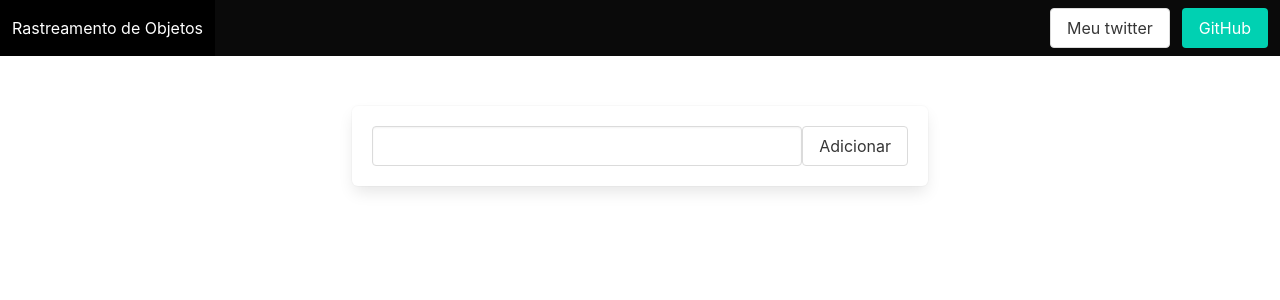
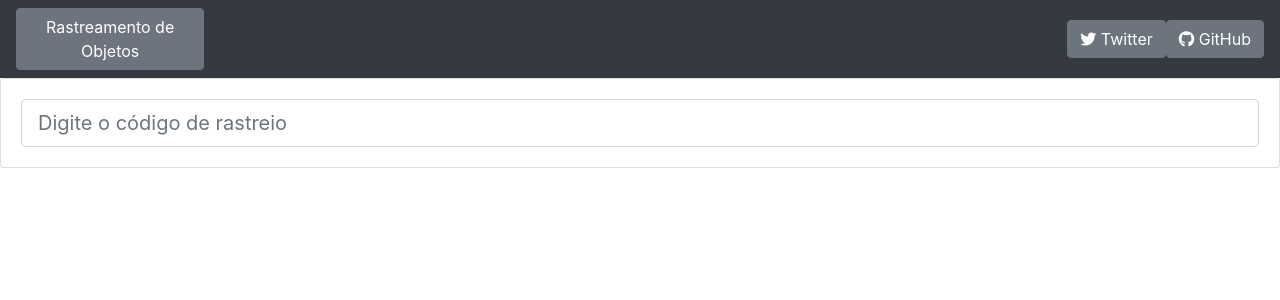
Before and after one commit to edilsonborges/react-correios, a React (Create React App) app: page / in a window 1280 px wide. Shown: the top 300 px of the page. Built offline with nearby package versions, Linux system fonts and the light colour scheme.

Commit message:
changing css

```diff
--- a/package.json
+++ b/package.json
@@ -3,7 +3,8 @@
   "version": "0.1.0",
   "private": true,
   "dependencies": {
-    "bulma": "^0.7.1",
+    "bootstrap": "^4.1.3",
+    "fontawesome": "^4.7.2",
     "react": "^16.4.2",
     "react-dom": "^16.4.2",
     "react-scripts": "1.1.4"
--- a/public/index.html
+++ b/public/index.html
@@ -8,6 +8,7 @@
       manifest.json provides metadata used when your web app is added to the
       homescreen on Android. See https://developers.google.com/web/fundamentals/engage-and-retain/web-app-manifest/
     -->
+    <link rel="stylesheet" href="https://use.fontawesome.com/releases/v5.2.0/css/all.css" integrity="sha384-hWVjflwFxL6sNzntih27bfxkr27PmbbK/iSvJ+a4+0owXq79v+lsFkW54bOGbiDQ" crossorigin="anonymous">
     <link rel="manifest" href="%PUBLIC_URL%/manifest.json">
     <link rel="shortcut icon" href="%PUBLIC_URL%/favicon.ico">
     <!--
--- a/src/App.css
+++ /dev/null
@@ -1,9 +0,0 @@
-.box-body {
-    text-align: center;
-    padding-top:50px;
-}
-
-.box {
-  width: 50%;
-  display: inline-flex;
-}
--- a/src/App.js
+++ b/src/App.js
@@ -1,13 +1,13 @@
 import React, { Component } from 'react';
-import Header from './components/Header';
+import Header from './components/layout/Header';
 import Body from './components/Body';
-import './App.css';
-import 'bulma/css/bulma.css';
+import 'bootstrap/dist/css/bootstrap.min.css';
+import 'fontawesome';
 
 class App extends Component {
   render() {
     return (
-      <div className="App">
+      <div className="conainer">
         <Header/>
         <Body/>
       </div>
--- a/src/components/Body.js
+++ b/src/components/Body.js
@@ -1,16 +1,13 @@
-import React, { Component } from 'react';
+import React, { Component } from "react";
 
 class Body extends Component {
   render() {
     return (
-      <div className="container">
-        <div className="box-body">
-          <div className="box">
-            <input className="input" label="teste"/>
-            <button className="button">Adicionar</button>
-          </div>
+      <form className="card  text-center">
+        <div className="card-body">
+          <input className="form-control form-control-lg" placeholder="Digite o código de rastreio"/>
         </div>
-      </div>
+      </form>
     );
   }
 }
--- a/src/components/Header.js
+++ /dev/null
@@ -1,36 +0,0 @@
-import React, { Component } from 'react';
-import 'bulma/css/bulma.css';
-
-class Header extends Component {
-  render() {
-    return (
-      <div>
-        <nav className="navbar is-black">
-          <div className="navbar-brand">
-            <a className="navbar-item" href="/">Rastreamento de Objetos</a>
-          </div>
-          <div className="navbar-menu">
-            <div className="navbar-end">
-              <div className="navbar-item">
-                <div className="field is-grouped">
-                  <p className="control">
-                    <a className="bd-tw-button button" target="_blank" href="https://twitter.com/edilsonfborges">
-                      <span>Meu twitter</span>
-                    </a>
-                  </p>
-                  <p className="control">
-                    <a className="button is-primary" target="_blank" href="https://github.com/edilsonborges/react-correios">
-                      <span>GitHub</span>
-                    </a>
-                  </p>
-                </div>
-              </div>
-            </div>
-          </div>
-        </nav>
-      </div>
-    );
-  }
-}
-
-export default Header;
--- /dev/null
+++ b/src/components/layout/Header.js
@@ -0,0 +1,29 @@
+import React, { Component } from "react";
+
+class Header extends Component {
+  render() {
+    return (
+      <nav className="navbar navbar-expand-lg bg-dark navbar-light">
+        <a className="btn btn-secondary" href="/">
+          Rastreamento de Objetos
+        </a>
+        <div class="navbar-collapse collapse w-100 order-3 dual-collapse2">
+          <ul class="navbar-nav ml-auto">
+            <li class="nav-item">
+              <a className="btn btn-secondary" target="_blank" href="https://twitter.com/edilsonfborges" >
+                <i className="fab fa-twitter" /> Twitter
+              </a>
+            </li>
+            <li class="nav-item">
+              <a className="btn btn-secondary" target="_blank" href="https://github.com/edilsonborges/react-correios" >
+                <i className="fab fa-github" /> GitHub
+              </a>
+            </li>
+          </ul>
+        </div>
+      </nav>
+    );
+  }
+}
+
+export default Header;
```
Also changed, not shown: 1 other file (tests, documents, lock files or other folders).
